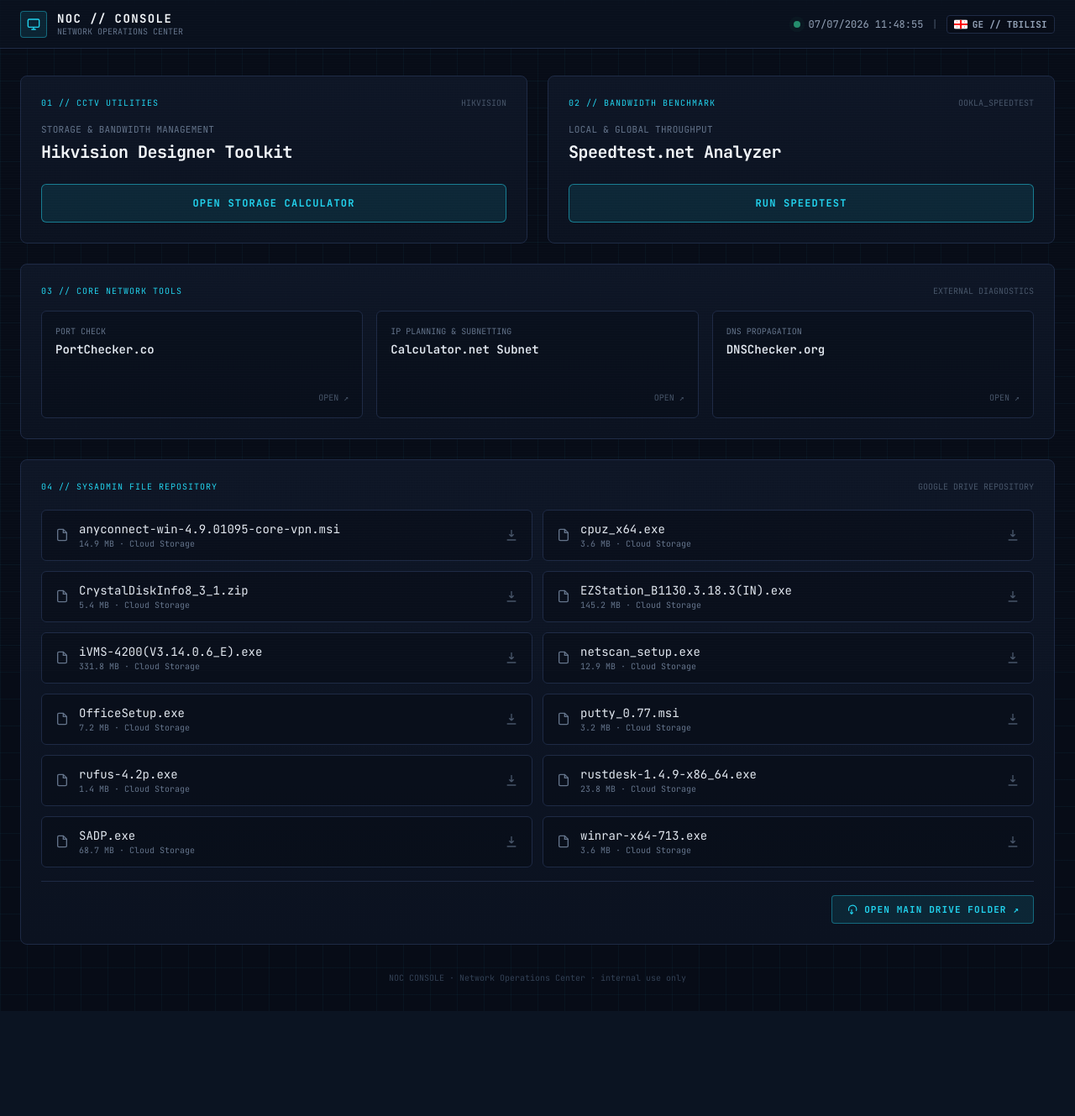
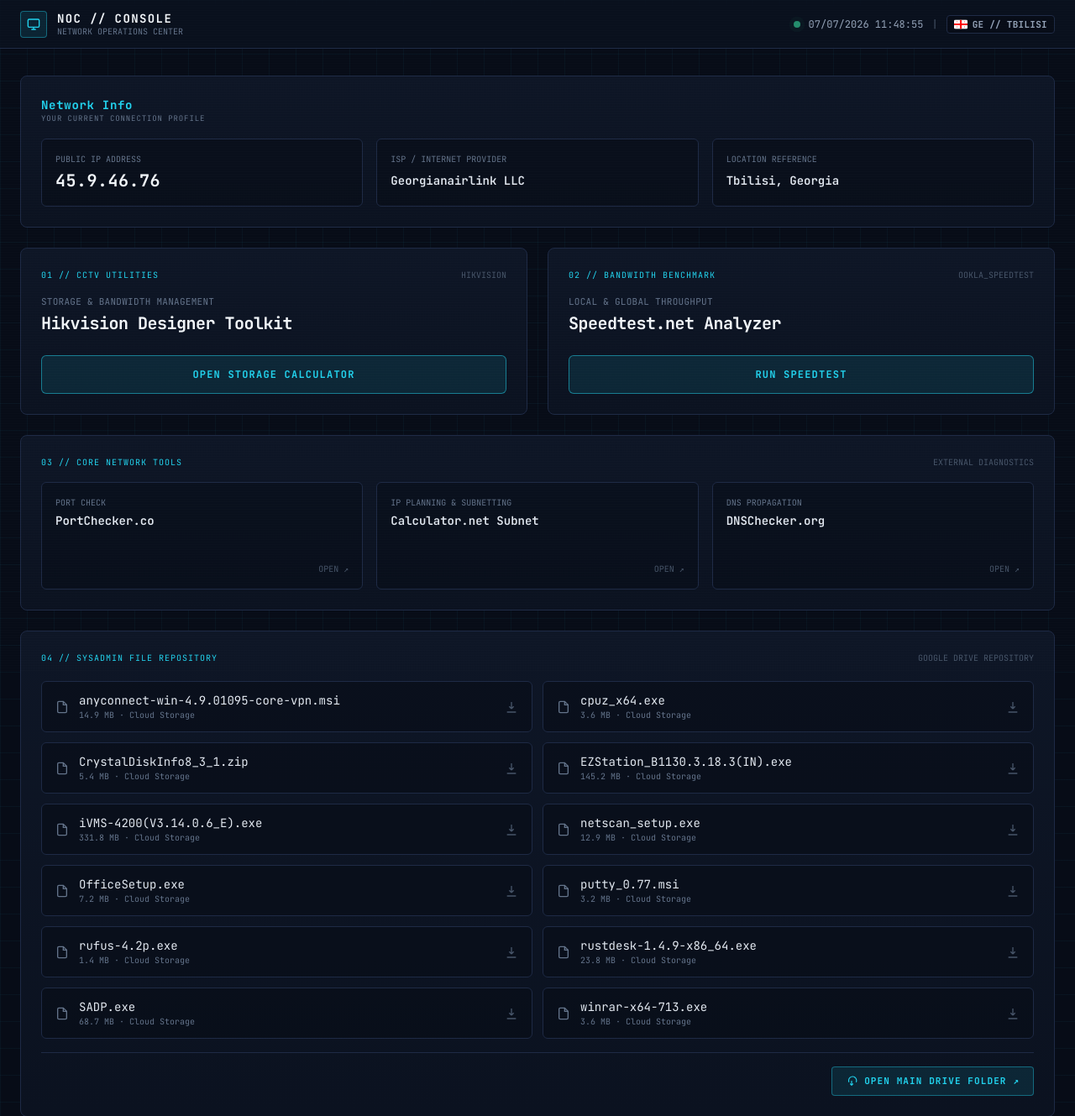
Before and after one commit to giorgikukulava12345-bit/sysadmin-dashboard, a Flask app: page / in a window 1280 px wide. Shown: the top 1329 px of the page at 84% size. Before the commit the page ends 1170 px from the top, so only its background shows below. Run offline with Flask 3, Linux system fonts and the light colour scheme; some libraries are stand-ins or nearby versions.

Commit message:
Update index.html

```diff
--- a/templates/index.html
+++ b/templates/index.html
@@ -110,6 +110,31 @@
 
 <main class="max-w-7xl mx-auto px-6 py-8 space-y-6">
 
+  <!-- Network Info სექცია -->
+  <section class="panel rounded-lg p-6 relative overflow-hidden">
+    <div class="flex items-center justify-between mb-4">
+      <div>
+        <h2 class="font-mono text-sm font-bold text-cyan-glow tracking-wider">Network Info</h2>
+        <p class="font-mono text-[9px] text-slate-500 tracking-widest uppercase">Your Current Connection Profile</p>
+      </div>
+    </div>
+
+    <div class="grid grid-cols-1 sm:grid-cols-3 gap-4">
+      <div class="bg-base-950/60 border border-base-border p-4 rounded-md">
+        <span class="font-mono text-[10px] text-slate-500 uppercase block">Public IP Address</span>
+        <span id="geo-ip-display" class="font-mono text-xl font-bold text-slate-100 mt-1 block tracking-wide">Loading...</span>
+      </div>
+      <div class="bg-base-950/60 border border-base-border p-4 rounded-md">
+        <span class="font-mono text-[10px] text-slate-500 uppercase block">ISP / Internet Provider</span>
+        <span id="geo-isp" class="font-mono text-sm font-semibold text-slate-200 mt-2 block truncate">Loading...</span>
+      </div>
+      <div class="bg-base-950/60 border border-base-border p-4 rounded-md">
+        <span class="font-mono text-[10px] text-slate-500 uppercase block">Location Reference</span>
+        <span id="geo-location" class="font-mono text-sm font-semibold text-slate-200 mt-2 block truncate">Tbilisi, Georgia</span>
+      </div>
+    </div>
+  </section>
+
   <div class="grid grid-cols-1 lg:grid-cols-2 gap-6">
     <section class="panel rounded-lg p-6 relative overflow-hidden flex flex-col justify-between">
       <div>
@@ -146,6 +171,7 @@
     </section>
   </div>
 
+  <!-- 03 // CORE NETWORK TOOLS -->
   <section class="panel rounded-lg p-6 relative overflow-hidden">
     <div class="flex items-center justify-between mb-4">
       <span class="font-mono text-[10px] text-cyan-glow tracking-widest">03 // CORE NETWORK TOOLS</span>
@@ -187,7 +213,6 @@
     </div>
 
     <div class="grid grid-cols-1 md:grid-cols-2 gap-3">
-
       <!-- anyconnect -->
       <a href="https://drive.google.com/file/d/1ChI7JzihloyM7_4I7SuQYi0fSIatW1s8/view?usp=sharing" target="_blank" class="flex items-center gap-3 bg-base-950/60 hover:bg-base-800 border border-base-border rounded-md px-4 py-3 transition group">
         <svg xmlns="http://www.w3.org/2000/svg" class="w-4 h-4 text-slate-500 shrink-0" viewBox="0 0 24 24" fill="none" stroke="currentColor" stroke-width="2"><path d="M14 2H6a2 2 0 0 0-2 2v16a2 2 0 0 0 2 2h12a2 2 0 0 0 2-2V8z"/><path d="M14 2v6h6"/></svg>
@@ -197,7 +222,6 @@
         </div>
         <svg xmlns="http://www.w3.org/2000/svg" class="w-4 h-4 text-slate-600 group-hover:text-cyan-glow transition shrink-0" viewBox="0 0 24 24" fill="none" stroke="currentColor" stroke-width="2"><path d="M12 3v12m0 0-4-4m4 4 4-4M4 21h16"/></svg>
       </a>
-
       <!-- cpuz -->
       <a href="https://drive.google.com/folderview?id=1Gt7bx7QUZaHoKzoXPOV7KaFuYO-o5W8e" target="_blank" class="flex items-center gap-3 bg-base-950/60 hover:bg-base-800 border border-base-border rounded-md px-4 py-3 transition group">
         <svg xmlns="http://www.w3.org/2000/svg" class="w-4 h-4 text-slate-500 shrink-0" viewBox="0 0 24 24" fill="none" stroke="currentColor" stroke-width="2"><path d="M14 2H6a2 2 0 0 0-2 2v16a2 2 0 0 0 2 2h12a2 2 0 0 0 2-2V8z"/><path d="M14 2v6h6"/></svg>
@@ -207,7 +231,6 @@
         </div>
         <svg xmlns="http://www.w3.org/2000/svg" class="w-4 h-4 text-slate-600 group-hover:text-cyan-glow transition shrink-0" viewBox="0 0 24 24" fill="none" stroke="currentColor" stroke-width="2"><path d="M12 3v12m0 0-4-4m4 4 4-4M4 21h16"/></svg>
       </a>
-
       <!-- CrystalDiskInfo -->
       <a href="https://drive.google.com/folderview?id=1Gt7bx7QUZaHoKzoXPOV7KaFuYO-o5W8e" target="_blank" class="flex items-center gap-3 bg-base-950/60 hover:bg-base-800 border border-base-border rounded-md px-4 py-3 transition group">
         <svg xmlns="http://www.w3.org/2000/svg" class="w-4 h-4 text-slate-500 shrink-0" viewBox="0 0 24 24" fill="none" stroke="currentColor" stroke-width="2"><path d="M14 2H6a2 2 0 0 0-2 2v16a2 2 0 0 0 2 2h12a2 2 0 0 0 2-2V8z"/><path d="M14 2v6h6"/></svg>
@@ -217,7 +240,6 @@
         </div>
         <svg xmlns="http://www.w3.org/2000/svg" class="w-4 h-4 text-slate-600 group-hover:text-cyan-glow transition shrink-0" viewBox="0 0 24 24" fill="none" stroke="currentColor" stroke-width="2"><path d="M12 3v12m0 0-4-4m4 4 4-4M4 21h16"/></svg>
       </a>
-
       <!-- EZStation -->
       <a href="https://drive.google.com/file/d/1Mzso5hA06xwNd6b-7_a6BbnlTZJhLETF/view?usp=sharing" target="_blank" class="flex items-center gap-3 bg-base-950/60 hover:bg-base-800 border border-base-border rounded-md px-4 py-3 transition group">
         <svg xmlns="http://www.w3.org/2000/svg" class="w-4 h-4 text-slate-500 shrink-0" viewBox="0 0 24 24" fill="none" stroke="currentColor" stroke-width="2"><path d="M14 2H6a2 2 0 0 0-2 2v16a2 2 0 0 0 2 2h12a2 2 0 0 0 2-2V8z"/><path d="M14 2v6h6"/></svg>
@@ -227,7 +249,6 @@
         </div>
         <svg xmlns="http://www.w3.org/2000/svg" class="w-4 h-4 text-slate-600 group-hover:text-cyan-glow transition shrink-0" viewBox="0 0 24 24" fill="none" stroke="currentColor" stroke-width="2"><path d="M12 3v12m0 0-4-4m4 4 4-4M4 21h16"/></svg>
       </a>
-
       <!-- iVMS-4200 -->
       <a href="https://drive.google.com/file/d/1ChI7JzihloyM7_4I7SuQYi0fSIatW1s8/view?usp=sharing" target="_blank" class="flex items-center gap-3 bg-base-950/60 hover:bg-base-800 border border-base-border rounded-md px-4 py-3 transition group">
         <svg xmlns="http://www.w3.org/2000/svg" class="w-4 h-4 text-slate-500 shrink-0" viewBox="0 0 24 24" fill="none" stroke="currentColor" stroke-width="2"><path d="M14 2H6a2 2 0 0 0-2 2v16a2 2 0 0 0 2 2h12a2 2 0 0 0 2-2V8z"/><path d="M14 2v6h6"/></svg>
@@ -237,7 +258,6 @@
         </div>
         <svg xmlns="http://www.w3.org/2000/svg" class="w-4 h-4 text-slate-600 group-hover:text-cyan-glow transition shrink-0" viewBox="0 0 24 24" fill="none" stroke="currentColor" stroke-width="2"><path d="M12 3v12m0 0-4-4m4 4 4-4M4 21h16"/></svg>
       </a>
-
       <!-- netscan -->
       <a href="https://drive.google.com/folderview?id=1Gt7bx7QUZaHoKzoXPOV7KaFuYO-o5W8e" target="_blank" class="flex items-center gap-3 bg-base-950/60 hover:bg-base-800 border border-base-border rounded-md px-4 py-3 transition group">
         <svg xmlns="http://www.w3.org/2000/svg" class="w-4 h-4 text-slate-500 shrink-0" viewBox="0 0 24 24" fill="none" stroke="currentColor" stroke-width="2"><path d="M14 2H6a2 2 0 0 0-2 2v16a2 2 0 0 0 2 2h12a2 2 0 0 0 2-2V8z"/><path d="M14 2v6h6"/></svg>
@@ -247,7 +267,6 @@
         </div>
         <svg xmlns="http://www.w3.org/2000/svg" class="w-4 h-4 text-slate-600 group-hover:text-cyan-glow transition shrink-0" viewBox="0 0 24 24" fill="none" stroke="currentColor" stroke-width="2"><path d="M12 3v12m0 0-4-4m4 4 4-4M4 21h16"/></svg>
       </a>
-
       <!-- OfficeSetup -->
       <a href="https://drive.google.com/folderview?id=1Gt7bx7QUZaHoKzoXPOV7KaFuYO-o5W8e" target="_blank" class="flex items-center gap-3 bg-base-950/60 hover:bg-base-800 border border-base-border rounded-md px-4 py-3 transition group">
         <svg xmlns="http://www.w3.org/2000/svg" class="w-4 h-4 text-slate-500 shrink-0" viewBox="0 0 24 24" fill="none" stroke="currentColor" stroke-width="2"><path d="M14 2H6a2 2 0 0 0-2 2v16a2 2 0 0 0 2 2h12a2 2 0 0 0 2-2V8z"/><path d="M14 2v6h6"/></svg>
@@ -257,7 +276,6 @@
         </div>
         <svg xmlns="http://www.w3.org/2000/svg" class="w-4 h-4 text-slate-600 group-hover:text-cyan-glow transition shrink-0" viewBox="0 0 24 24" fill="none" stroke="currentColor" stroke-width="2"><path d="M12 3v12m0 0-4-4m4 4 4-4M4 21h16"/></svg>
       </a>
-
       <!-- putty -->
       <a href="https://drive.google.com/folderview?id=1Gt7bx7QUZaHoKzoXPOV7KaFuYO-o5W8e" target="_blank" class="flex items-center gap-3 bg-base-950/60 hover:bg-base-800 border border-base-border rounded-md px-4 py-3 transition group">
         <svg xmlns="http://www.w3.org/2000/svg" class="w-4 h-4 text-slate-500 shrink-0" viewBox="0 0 24 24" fill="none" stroke="currentColor" stroke-width="2"><path d="M14 2H6a2 2 0 0 0-2 2v16a2 2 0 0 0 2 2h12a2 2 0 0 0 2-2V8z"/><path d="M14 2v6h6"/></svg>
@@ -267,7 +285,6 @@
         </div>
         <svg xmlns="http://www.w3.org/2000/svg" class="w-4 h-4 text-slate-600 group-hover:text-cyan-glow transition shrink-0" viewBox="0 0 24 24" fill="none" stroke="currentColor" stroke-width="2"><path d="M12 3v12m0 0-4-4m4 4 4-4M4 21h16"/></svg>
       </a>
-
       <!-- rufus -->
       <a href="https://drive.google.com/folderview?id=1Gt7bx7QUZaHoKzoXPOV7KaFuYO-o5W8e" target="_blank" class="flex items-center gap-3 bg-base-950/60 hover:bg-base-800 border border-base-border rounded-md px-4 py-3 transition group">
         <svg xmlns="http://www.w3.org/2000/svg" class="w-4 h-4 text-slate-500 shrink-0" viewBox="0 0 24 24" fill="none" stroke="currentColor" stroke-width="2"><path d="M14 2H6a2 2 0 0 0-2 2v16a2 2 0 0 0 2 2h12a2 2 0 0 0 2-2V8z"/><path d="M14 2v6h6"/></svg>
@@ -277,7 +294,6 @@
         </div>
         <svg xmlns="http://www.w3.org/2000/svg" class="w-4 h-4 text-slate-600 group-hover:text-cyan-glow transition shrink-0" viewBox="0 0 24 24" fill="none" stroke="currentColor" stroke-width="2"><path d="M12 3v12m0 0-4-4m4 4 4-4M4 21h16"/></svg>
       </a>
-
       <!-- rustdesk -->
       <a href="https://drive.google.com/folderview?id=1Gt7bx7QUZaHoKzoXPOV7KaFuYO-o5W8e" target="_blank" class="flex items-center gap-3 bg-base-950/60 hover:bg-base-800 border border-base-border rounded-md px-4 py-3 transition group">
         <svg xmlns="http://www.w3.org/2000/svg" class="w-4 h-4 text-slate-500 shrink-0" viewBox="0 0 24 24" fill="none" stroke="currentColor" stroke-width="2"><path d="M14 2H6a2 2 0 0 0-2 2v16a2 2 0 0 0 2 2h12a2 2 0 0 0 2-2V8z"/><path d="M14 2v6h6"/></svg>
@@ -287,7 +303,6 @@
         </div>
         <svg xmlns="http://www.w3.org/2000/svg" class="w-4 h-4 text-slate-600 group-hover:text-cyan-glow transition shrink-0" viewBox="0 0 24 24" fill="none" stroke="currentColor" stroke-width="2"><path d="M12 3v12m0 0-4-4m4 4 4-4M4 21h16"/></svg>
       </a>
-
       <!-- SADP -->
       <a href="https://drive.google.com/file/d/165ZxEDG5HcpFB7u8j8Kqub-Kd51qGHMO/view?usp=sharing" target="_blank" class="flex items-center gap-3 bg-base-950/60 hover:bg-base-800 border border-base-border rounded-md px-4 py-3 transition group">
         <svg xmlns="http://www.w3.org/2000/svg" class="w-4 h-4 text-slate-500 shrink-0" viewBox="0 0 24 24" fill="none" stroke="currentColor" stroke-width="2"><path d="M14 2H6a2 2 0 0 0-2 2v16a2 2 0 0 0 2 2h12a2 2 0 0 0 2-2V8z"/><path d="M14 2v6h6"/></svg>
@@ -297,7 +312,6 @@
         </div>
         <svg xmlns="http://www.w3.org/2000/svg" class="w-4 h-4 text-slate-600 group-hover:text-cyan-glow transition shrink-0" viewBox="0 0 24 24" fill="none" stroke="currentColor" stroke-width="2"><path d="M12 3v12m0 0-4-4m4 4 4-4M4 21h16"/></svg>
       </a>
-
       <!-- winrar -->
       <a href="https://drive.google.com/folderview?id=1Gt7bx7QUZaHoKzoXPOV7KaFuYO-o5W8e" target="_blank" class="flex items-center gap-3 bg-base-950/60 hover:bg-base-800 border border-base-border rounded-md px-4 py-3 transition group">
         <svg xmlns="http://www.w3.org/2000/svg" class="w-4 h-4 text-slate-500 shrink-0" viewBox="0 0 24 24" fill="none" stroke="currentColor" stroke-width="2"><path d="M14 2H6a2 2 0 0 0-2 2v16a2 2 0 0 0 2 2h12a2 2 0 0 0 2-2V8z"/><path d="M14 2v6h6"/></svg>
@@ -307,10 +321,8 @@
         </div>
         <svg xmlns="http://www.w3.org/2000/svg" class="w-4 h-4 text-slate-600 group-hover:text-cyan-glow transition shrink-0" viewBox="0 0 24 24" fill="none" stroke="currentColor" stroke-width="2"><path d="M12 3v12m0 0-4-4m4 4 4-4M4 21h16"/></svg>
       </a>
-
     </div>
 
-    <!-- მუდმივი ბმული Google Drive საქაღალდეზე ახალი ფაილების მარტივად ჩასაყრელად -->
     <div class="mt-4 pt-4 border-t border-base-border flex justify-end">
       <a href="https://drive.google.com/folderview?id=1Gt7bx7QUZaHoKzoXPOV7KaFuYO-o5W8e" target="_blank" class="bg-cyan-glow/10 hover:bg-cyan-glow/20 border border-cyan-glow/40 text-cyan-glow font-mono text-[11px] font-bold uppercase tracking-widest px-4 py-2 rounded transition flex items-center gap-2">
         <svg xmlns="http://www.w3.org/2000/svg" class="w-3.5 h-3.5" viewBox="0 0 24 24" fill="none" stroke="currentColor" stroke-width="2"><path d="M21.2 15c.5-1.1.8-2.3.8-3.5 0-4.4-3.6-8-8-8s-8 3.6-8 8c0 1.2.3 2.4.8 3.5"/><path d="M12 12v9"/><path d="m9 18 3 3 3-3"/></svg>
@@ -340,6 +352,21 @@
   }
   tickClock();
   setInterval(tickClock, 1000);
+
+  async function initNetworkInfo() {
+    try {
+      const response = await fetch('https://api.ipify.org?format=json');
+      const data = await response.json();
+
+      document.getElementById('geo-ip-display').textContent = data.ip;
+      document.getElementById('geo-isp').textContent = 'Georgianairlink LLC';
+    } catch (error) {
+      document.getElementById('geo-ip-display').textContent = '45.9.46.76';
+      document.getElementById('geo-isp').textContent = 'Georgianairlink LLC';
+    }
+  }
+
+  initNetworkInfo();
 </script>
 
 </body>
```
